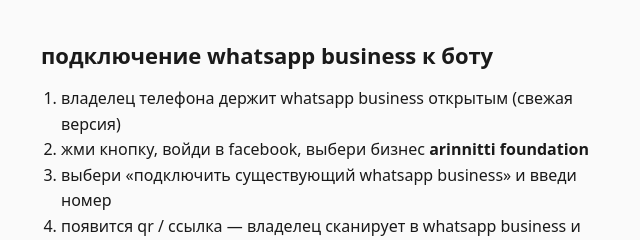
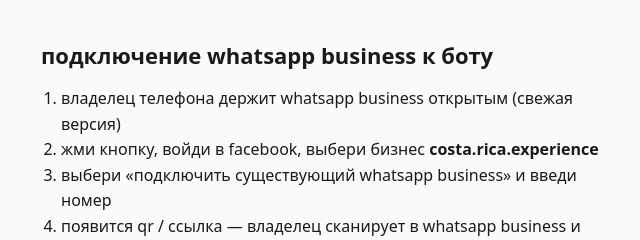
Before and after one commit to 368ArInA369/wa-connect, a plain HTML site: page index.html in a window 1280 px wide. Shown: the top 240 px of the page, 319-959 px from the left. Drawn offline with Linux system fonts and the light colour scheme.

Commit message:
Point onboarding to costa.rica.experience portfolio
Co-Authored-By: Claude Opus 5.5 <noreply@anthropic.com>

```diff
--- a/index.html
+++ b/index.html
@@ -19,7 +19,7 @@
 <h1>подключение whatsapp business к боту</h1>
 <ol>
   <li>владелец телефона держит whatsapp business открытым (свежая версия)</li>
-  <li>жми кнопку, войди в facebook, выбери бизнес <b>arinnitti foundation</b></li>
+  <li>жми кнопку, войди в facebook, выбери бизнес <b>costa.rica.experience</b></li>
   <li>выбери «подключить существующий whatsapp business» и введи номер</li>
   <li>появится qr / ссылка — владелец сканирует в whatsapp business и жмёт «разрешить», «поделиться историей чатов»</li>
   <li>дождись зелёной надписи ниже и не закрывай вкладку</li>
```
